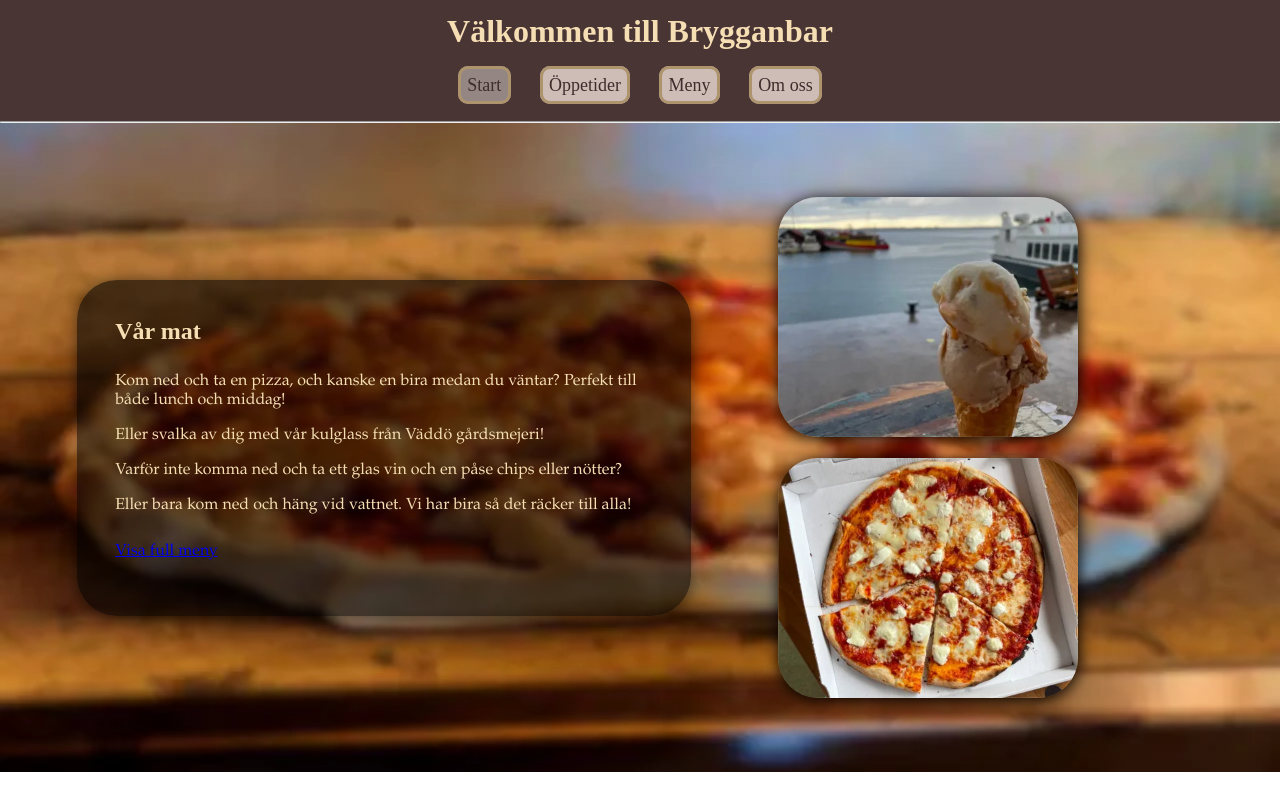
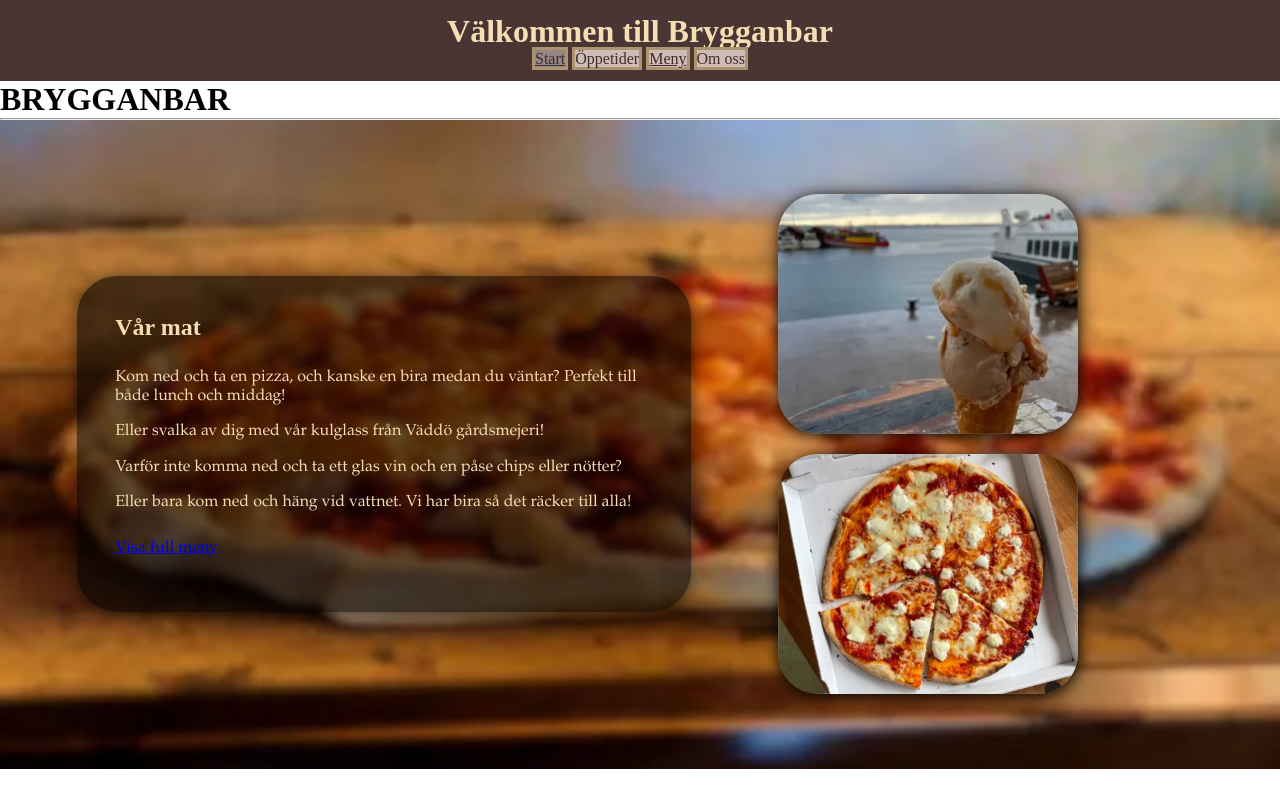
Before and after one commit to Frejbo/Brygganbar-hemsida, a plain HTML site: page index.html in a window 1280 px wide. Drawn offline with Linux system fonts and the light colour scheme.

```diff
--- a/index.html
+++ b/index.html
@@ -11,13 +11,11 @@
 </head>
 <header>
     <div class="topbar">
-        <h1>Välkommen till Brygganbar</h1>
-        <div class="topnav">
-            <a class="current_page" href="index.html">Start</a>
-            <a class="possible_page">Öppetider</a>
-            <a class="possible_page" href="meny.html">Meny</a>
-            <a class="possible_page">Om oss</a>
-        </div>
+        <h1 style="grid-area: text;">Välkommen till Brygganbar</h1>
+        <a class="current_page" href="index.html" style="grid-area: start;">Start</a>
+        <a class="possible_page" style="grid-area: öppetider;">Öppetider</a>
+        <a class="possible_page" href="meny.html" style="grid-area: meny;">Meny</a>
+        <a class="possible_page" style="grid-area: om_oss;">Om oss</a>
     </div>
 </header>
 <body>
@@ -26,6 +24,10 @@
         <img src="pizza.webp" alt="Bild på vår pizza.">
         <p onclick="next">Visa nästa</p>
     </div> -->
+
+    <div class="start_image_page">
+        <h1>BRYGGANBAR</h1>
+    </div>
 
     <hr>
     <div class="VarMat">
```
